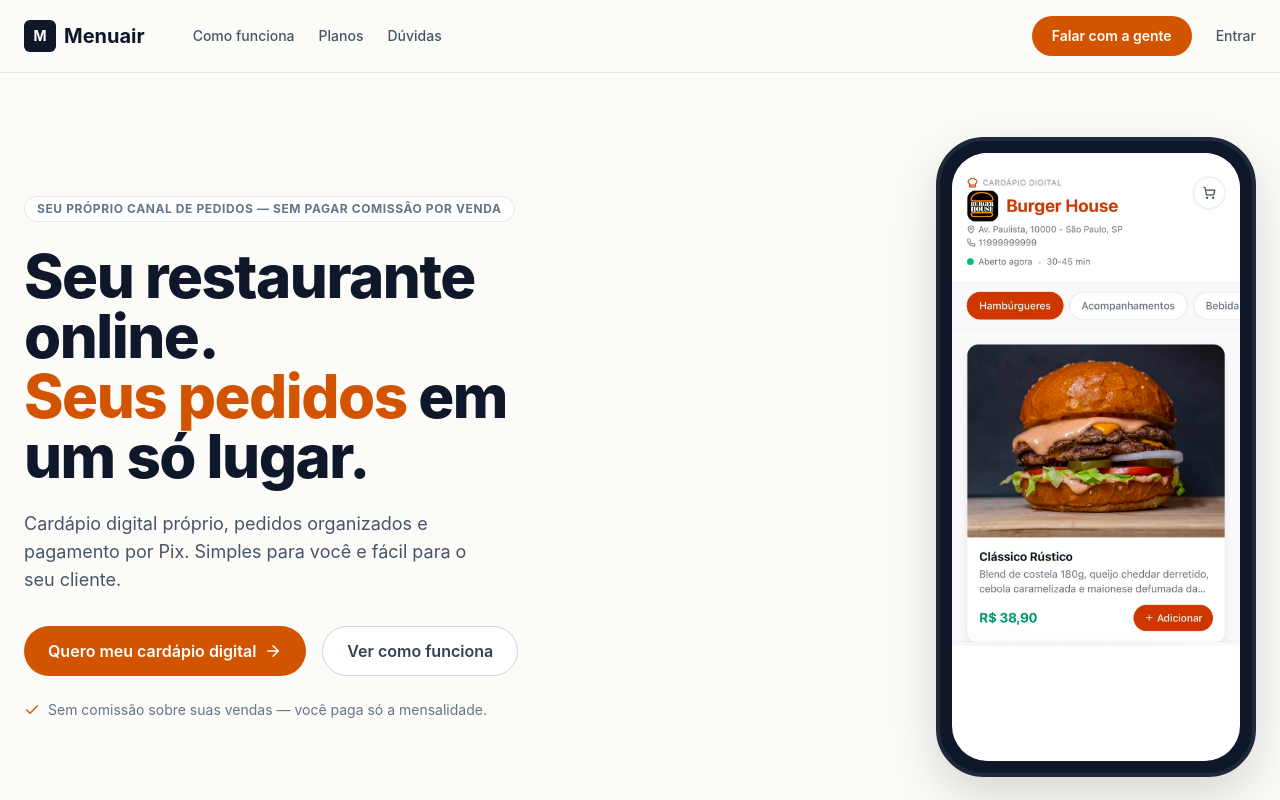
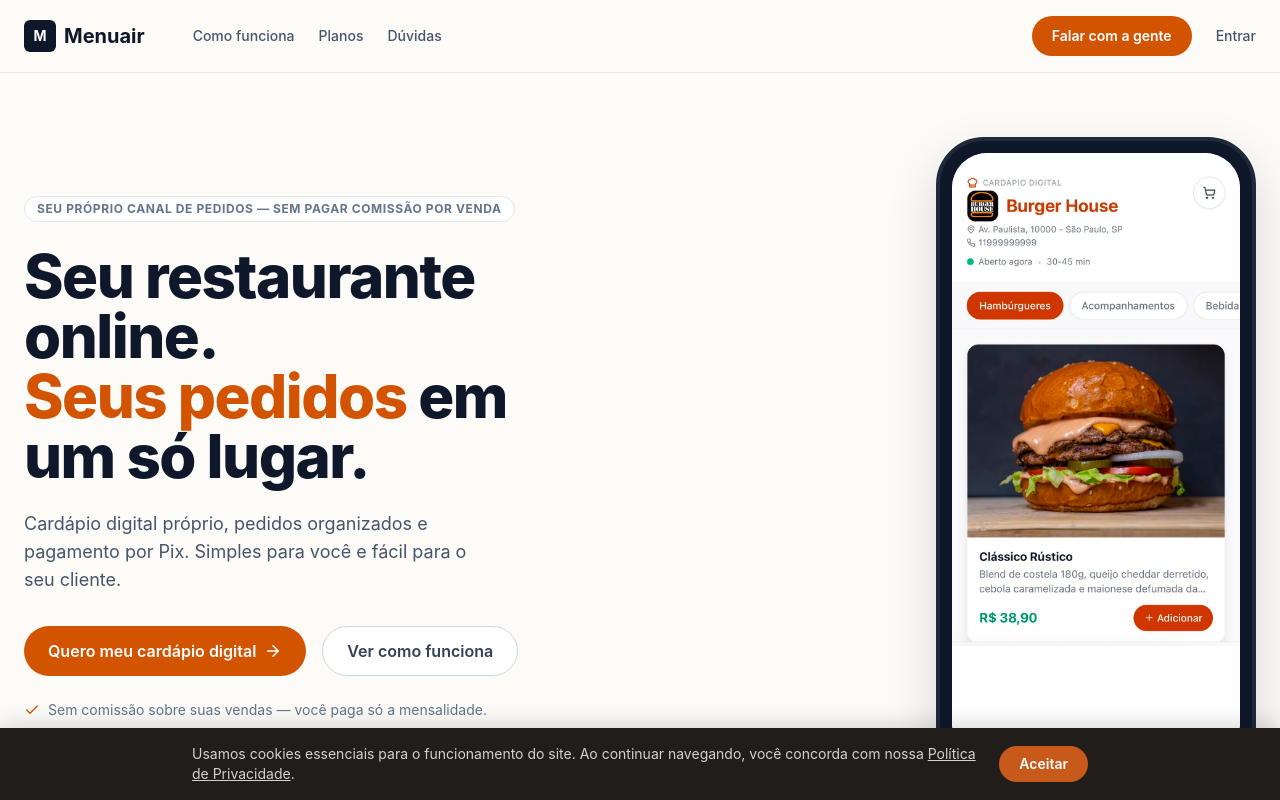
Before and after one commit to Sluiz-13/cardapio-web-saas, a Next.js app: page / in a window 1280 px wide. Shown: the top 800 px of the page. Built offline with nearby package versions, Linux system fonts and the light colour scheme.

Commit message:
politicas de cookies

```diff
--- a/src/app/admin/(protected)/planos/page.tsx
+++ b/src/app/admin/(protected)/planos/page.tsx
@@ -25,7 +25,7 @@ const FEATURES: { label: string; start: boolean; pro: boolean }[] = [
   { label: "Dashboard com gráfico", start: false, pro: true },
   { label: "Relatórios avançados", start: false, pro: true },
   { label: "Cupons de desconto", start: false, pro: true },
-  { label: "Notificações sonoras", start: false, pro: true },
+  { label: "Notificações sonoras", start: true, pro: true },
   { label: "Exportação CSV", start: false, pro: true },
 ];
 
--- a/src/app/layout.tsx
+++ b/src/app/layout.tsx
@@ -1,6 +1,7 @@
 import type { Metadata } from "next";
 import "./global.css";
 import { ToastProvider } from "@/components/ui/Toast";
+import { CookieConsent } from "@/components/ui/CookieConsent";
 
 export const metadata: Metadata = {
   title: "Menuair — Cardápio Digital para Restaurantes",
@@ -12,6 +13,7 @@ export default function RootLayout({ children }: { children: React.ReactNode })
     <html lang="pt-BR">
       <body className="bg-chalk text-ink min-h-screen">
         <ToastProvider>{children}</ToastProvider>
+        <CookieConsent />
       </body>
     </html>
   );
--- a/src/app/page.tsx
+++ b/src/app/page.tsx
@@ -19,7 +19,7 @@ import { PLAN_PRICE_CENTS } from "@/lib/plan-pricing";
 import { PLAN_LIMITS } from "@/lib/plan-features";
 import { landingWhatsAppLink } from "@/lib/landing-whatsapp";
 
-const CONTACT_EMAIL = "contato@menuair.com.br";
+const CONTACT_EMAIL = "suporte@menuair.com.br";
 const currency = (cents: number) => `R$ ${Math.floor(cents / 100)}`;
 
 const BENEFITS = [
--- a/src/app/r/[slug]/page.tsx
+++ b/src/app/r/[slug]/page.tsx
@@ -1,6 +1,7 @@
 import { notFound } from "next/navigation";
 import { db } from "@/lib/db";
 import { isRestaurantOpenNow } from "@/lib/business-hours";
+import { getBrazilTimeParts } from "@/lib/timezone";
 import MenuClient from "./_components/menu-client";
 
 export default async function RestaurantMenuPage({ params }: { params: { slug: string } }) {
@@ -14,7 +15,7 @@ export default async function RestaurantMenuPage({ params }: { params: { slug: s
         where: { restaurantId: restaurant.id, active: true },
         include: { removableOptions: true, extraOptions: true },
     }).then((products) => {
-        const today = new Date().getDay();
+        const { dayOfWeek: today } = getBrazilTimeParts();
         return products.filter((p) => p.availableDays.length === 0 || p.availableDays.includes(today));
     }),
     db.businessHours.findMany({ where: { restaurantId: restaurant.id } }),
--- /dev/null
+++ b/src/components/ui/CookieConsent.tsx
@@ -0,0 +1,44 @@
+"use client";
+
+import { useEffect, useState } from "react";
+import Link from "next/link";
+
+const STORAGE_KEY = "menuair-cookie-consent";
+
+export function CookieConsent() {
+  const [visible, setVisible] = useState(false);
+
+  useEffect(() => {
+    // Só decide depois de montar no navegador — localStorage não existe
+    // no servidor, então isso precisa rodar no cliente.
+    if (!localStorage.getItem(STORAGE_KEY)) setVisible(true);
+  }, []);
+
+  function accept() {
+    localStorage.setItem(STORAGE_KEY, "accepted");
+    setVisible(false);
+  }
+
+  if (!visible) return null;
+
+  return (
+    <div className="fixed bottom-0 left-0 right-0 z-50 bg-ink text-white px-4 py-4 sm:px-6 shadow-[0_-4px_20px_rgba(0,0,0,0.15)]">
+      <div className="max-w-4xl mx-auto flex flex-col sm:flex-row items-center gap-3 sm:gap-4">
+        <p className="text-xs sm:text-sm text-white/80 flex-1 leading-relaxed">
+          Usamos cookies essenciais para o funcionamento do site. Ao continuar navegando, você concorda
+          com nossa{" "}
+          <Link href="/privacidade" className="underline hover:text-white">
+            Política de Privacidade
+          </Link>
+          .
+        </p>
+        <button
+          onClick={accept}
+          className="shrink-0 px-5 py-2 rounded-full bg-brand text-white text-sm font-semibold hover:bg-brand-dark active:scale-[0.98] transition-all duration-[180ms]"
+        >
+          Aceitar
+        </button>
+      </div>
+    </div>
+  );
+}
--- a/src/lib/business-hours.ts
+++ b/src/lib/business-hours.ts
@@ -1,3 +1,5 @@
+import { getBrazilTimeParts } from "./timezone";
+
 type BusinessHour = { dayOfWeek: number; isOpen: boolean; openTime: string; closeTime: string };
 
 export function isRestaurantOpenNow(
@@ -7,17 +9,19 @@ export function isRestaurantOpenNow(
 ): boolean {
   if (!manualOverrideOpen) return false;
 
-  const today = businessHours.find((h) => h.dayOfWeek === now.getDay());
+  const { dayOfWeek, hours, minutes } = getBrazilTimeParts(now);
+
+  const today = businessHours.find((h) => h.dayOfWeek === dayOfWeek);
   if (!today || !today.isOpen) return false;
 
   const [openH, openM] = today.openTime.split(":").map(Number);
   const [closeH, closeM] = today.closeTime.split(":").map(Number);
 
-  const nowMinutes = now.getHours() * 60 + now.getMinutes();
+  const nowMinutes = hours * 60 + minutes;
   const openMinutes = openH * 60 + openM;
   const closeMinutes = closeH * 60 + closeM;
 
-  // Suporta horário que passa da meia-noite (ex: 18:00 às 02:00)
+
   if (closeMinutes <= openMinutes) {
     return nowMinutes >= openMinutes || nowMinutes < closeMinutes;
   }
--- /dev/null
+++ b/src/lib/timezone.ts
@@ -0,0 +1,41 @@
+const RESTAURANT_TIMEZONE = "America/Sao_Paulo";
+
+const WEEKDAY_MAP: Record<string, number> = {
+  Sun: 0,
+  Mon: 1,
+  Tue: 2,
+  Wed: 3,
+  Thu: 4,
+  Fri: 5,
+  Sat: 6,
+};
+
+/**
+ * Retorna dia da semana e hora/minuto SEMPRE no fuso de Brasília,
+ * independente do fuso horário configurado no servidor.
+ *
+ * Por quê isso existe: código rodando no servidor (Server Components,
+ * API routes) usa o relógio/fuso do sistema operacional da máquina —
+ * e VPS geralmente vem configurada em UTC por padrão. Usar
+ * `date.getHours()`/`date.getDay()` puro ali resultaria em "agora" 3h
+ * à frente do horário real de Brasília. Este helper sempre calcula
+ * certo, não importa como a VPS esteja configurada.
+ */
+export function getBrazilTimeParts(date: Date = new Date()) {
+  const formatter = new Intl.DateTimeFormat("en-US", {
+    timeZone: RESTAURANT_TIMEZONE,
+    weekday: "short",
+    hour: "2-digit",
+    minute: "2-digit",
+    hour12: false,
+  });
+
+  const parts = formatter.formatToParts(date);
+  const get = (type: string) => parts.find((p) => p.type === type)?.value ?? "";
+
+  return {
+    dayOfWeek: WEEKDAY_MAP[get("weekday")] ?? date.getDay(),
+    hours: Number(get("hour")) % 24, // Intl às vezes devolve "24" pra meia-noite
+    minutes: Number(get("minute")),
+  };
+}
```
Also changed, not shown: 1 other file (tests, documents, lock files or other folders).
